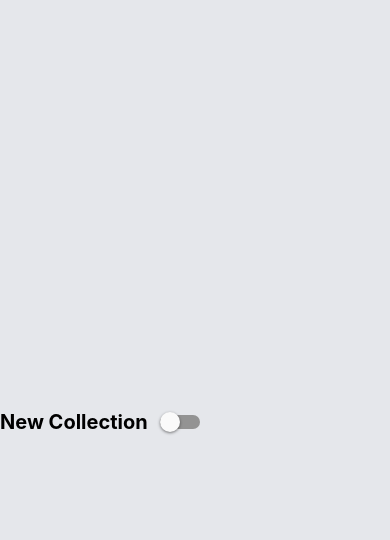
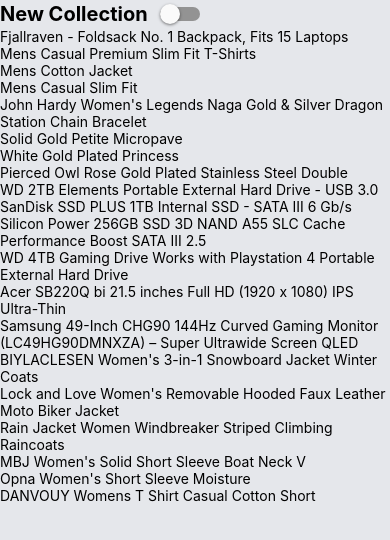
Before and after one commit to fmfahath/ecommerce, a React Native app: screen / in a window 390 px wide. Shown: the top 540 px of the page. Built offline with nearby package versions, Linux system fonts and the light colour scheme.

Commit message:
productList component created

```diff
--- a/App.js
+++ b/App.js
@@ -1,6 +1,8 @@
 import { StatusBar } from 'expo-status-bar';
 import { StyleSheet, Switch, Text, View } from 'react-native';
 import { useColorScheme } from 'nativewind';
+import ProductList from './components/ProductList';
+
 
 export default function App() {
   const { colorScheme, toggleColorScheme } = useColorScheme();
@@ -10,6 +12,7 @@
         <Text className='dark:text-white text-xl font-bold'>New Collection</Text>
         <Switch value={colorScheme === 'dark'} onChange={toggleColorScheme}></Switch>
       </View>
+      <ProductList />
       <StatusBar style={colorScheme === 'dark' ? 'light' : 'dark'} />
     </View>
   );
--- /dev/null
+++ b/components/ProductList.js
@@ -0,0 +1,13 @@
+import * as React from 'react';
+import { FlatList, Text } from 'react-native';
+import { products } from '../products';
+
+export default function ProductList() {
+    return (
+        <FlatList
+            data={products}
+            keyExtractor={(product) => product.id}
+            renderItem={({ item }) => <Text>{item.title}</Text>}
+        />
+    )
+}
```
